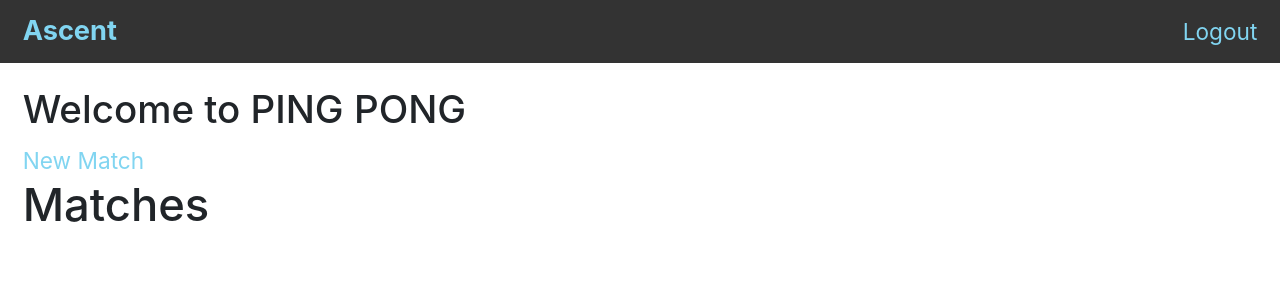
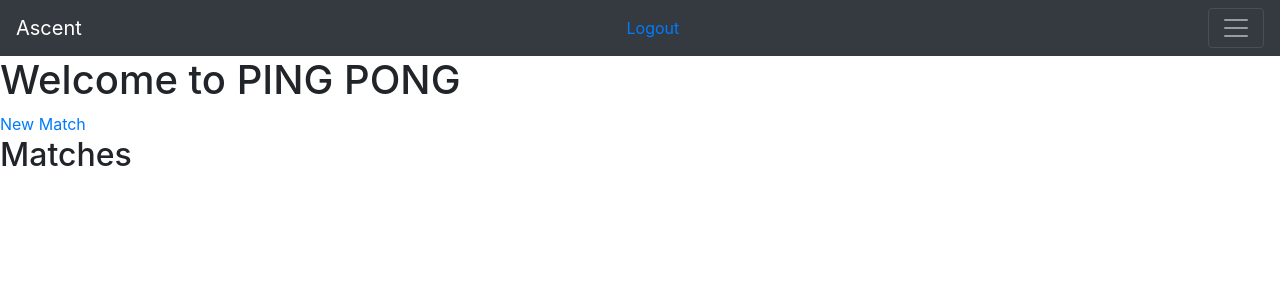
Before and after one commit to william-warren/ascent, a Django app: page /pingpong/ in a window 1280 px wide. Shown: the top 300 px of the page. Run offline with Django 3.2, Linux system fonts and the light colour scheme; the visitor is signed in with stand-in values (Sample User, id 1); data that the repository does not hold is empty; some libraries are stand-ins or nearby versions.

Commit message:
Remove custom CSS and add base nav

```diff
--- a/static/base.css
+++ /dev/null
@@ -1,95 +0,0 @@
-* {
-  margin: 0;
-  padding: 0;
-  box-sizing: border-box;
-}
-
-:root {
-  font-size: 17pt;
-  line-height: 1.5;
-  font-family: Arial, Helvetica, sans-serif;
-  --blue: #81d5f1;
-  --blue--light: #b0e7f9;
-  --blue--dark: #37a9ce;
-
-  --purple: #8c9ef3;
-  --purple--light: #b7c3fa;
-  --purple--dark: #4760d6;
-
-  --green: #7ff5a7;
-  --green--light: #aefbc8;
-  --green--dark: #34dc6d;
-
-  --black: #333;
-
-  color: var(--black);
-}
-
-a {
-  color: var(--blue);
-}
-
-#main-nav {
-  background-color: var(--black);
-  padding: 0.5rem 1rem;
-  display: flex;
-  align-items: baseline;
-}
-
-#main-nav a {
-  text-decoration: none;
-}
-
-#main-nav__brand {
-  font-size: 1.2em;
-  font-weight: bold;
-}
-
-#main-nav__login,
-#main-nav__logout {
-  margin-left: auto;
-}
-
-main {
-  padding: 1rem;
-}
-
-label {
-  display: block;
-}
-
-input {
-  display: block;
-  border: none;
-  border-bottom: 1px solid grey;
-  padding: 8px;
-  margin-bottom: 1rem;
-}
-
-p {
-  margin-top: 1rem;
-  margin-bottom: 1rem;
-}
-
-h1 {
-  font-size: 1.7rem;
-}
-.user-body {
-  display: block;
-}
-
-.profile-pic {
-  height: 70px;
-  width: 70px;
-  background-image: url("https://encrypted-tbn0.gstatic.com/images?q=tbn%3AANd9GcTT9MmOp5TcW6fY622cSYjpz06DAd5A1PAo4s-MWKK6iQJRThq8");
-  background-size: cover, contain;
-
-}
-.button-sub {
-  width: 4rem;
-  height: 30px;
-}
-
-div.card-body {
-  display: inline-flex;
-}
--- a/templates/base.html
+++ b/templates/base.html
@@ -9,7 +9,6 @@
     <title>Ascent</title>
     <link rel="stylesheet" href="https://stackpath.bootstrapcdn.com/bootstrap/4.4.1/css/bootstrap.min.css"
         integrity="sha384-Vkoo8x4CGsO3+Hhxv8T/Q5PaXtkKtu6ug5TOeNV6gBiFeWPGFN9MuhOf23Q9Ifjh" crossorigin="anonymous">
-    <link rel="stylesheet" href="{% static 'base.css' %}">
     <script defer src="https://code.jquery.com/jquery-3.4.1.slim.min.js"
         integrity="sha384-J6qa4849blE2+poT4WnyKhv5vZF5SrPo0iEjwBvKU7imGFAV0wwj1yYfoRSJoZ+n"
         crossorigin="anonymous"></script>
@@ -24,20 +23,33 @@
 </head>
 
 <body>
-    <nav id="main-nav">
-        <a href="{% url 'home' %}" id="main-nav__brand">Ascent</a>
+    <nav class="navbar bg-dark navbar-dark">
+        <a href="{% url 'home' %}" class="navbar-brand">Ascent</a>
         {% if user.is_authenticated %}
-        <a href="{% url 'logout' %}" id="main-nav__login">Logout</a>
+        <a href="{% url 'logout' %}">Logout</a>
         {% else %}
-        <a href="{% url 'login' %}" id="main-nav__logout">Login</a>
+        <a href="{% url 'login' %}">Login</a>
         {% endif %}
+        <button class="navbar-toggler" data-toggle="collapse" data-target="#mainNavContent" aria-controls="mainNavContent" aria-expanded="false" aria-label="Toggle navigation">
+            <span class="navbar-toggler-icon"></span>
+        </button>
+        <div class="collapse navbar-collapse" id="mainNavContent">
+            <div class="navbar-nav">
+                {% if user.is_authenticated %}
+                <a href="{% url 'mileage_tracker:set_commute' %}" class="nav-item nav-link">Mileage Tracker</a>
+                {% endif %}
+                <a href="{% url 'shoutouts:home' %}" class="nav-item nav-link">Shoutouts</a>
+                <a href="{% url 'initiatives:home' %}" class="nav-item nav-link">Initiatives</a>
+                <a href="{% url 'pingpong:home' %}" class="nav-item nav-link">Ping Pong</a>
+            </div>
+        </div>
     </nav>
     {% if messages %}
     <aside>
         <ul class="messages">
             {% for message in messages %}
-            <li{% if message.tags %} class="{{ message.tags }}" {% endif %}>{{ message }}</li>
-                {% endfor %}
+                <li{% if message.tags %} class="{{ message.tags }}" {% endif %}>{{ message }}</li>
+            {% endfor %}
         </ul>
     </aside>
     {% endif %}
```
